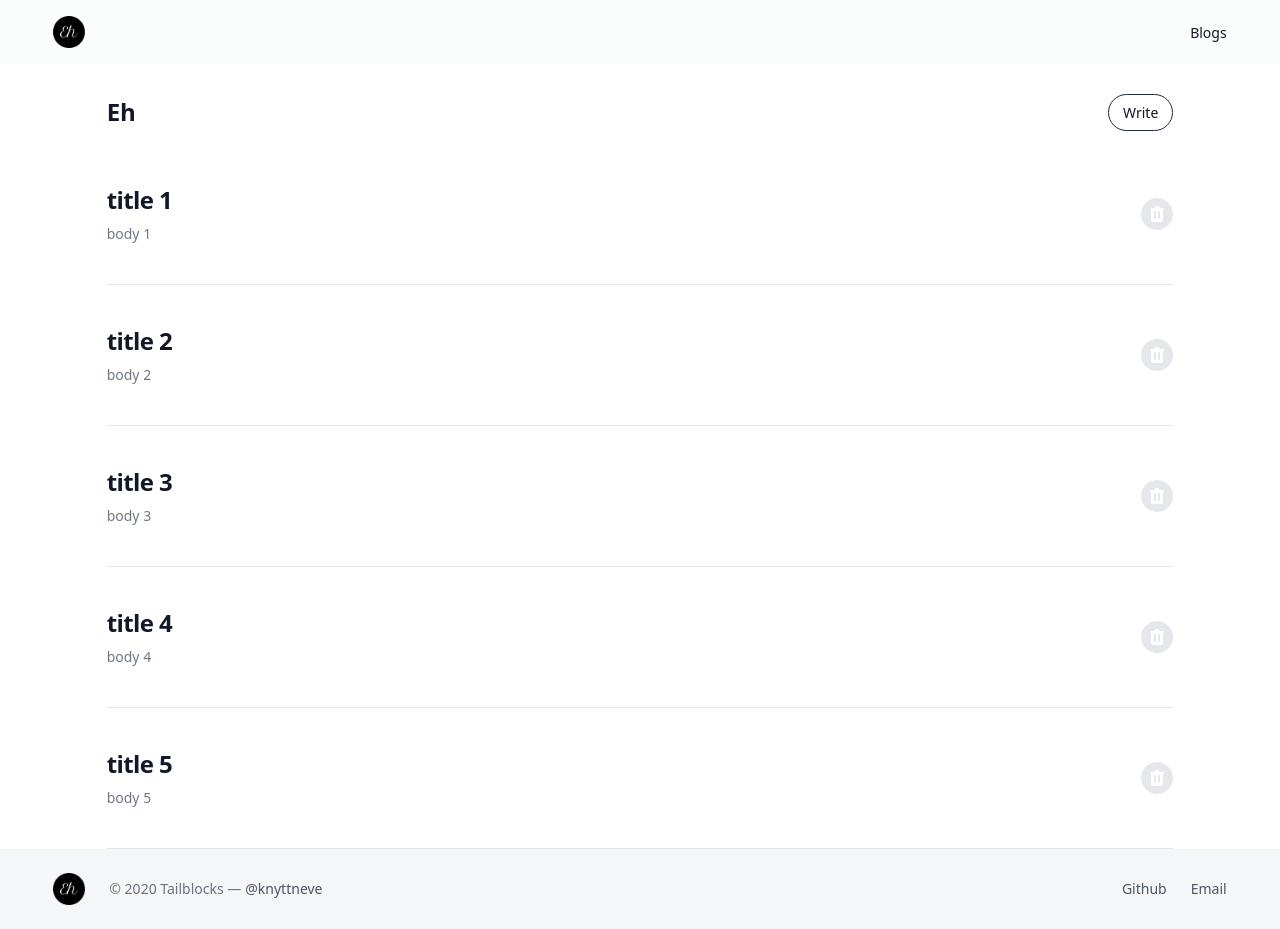
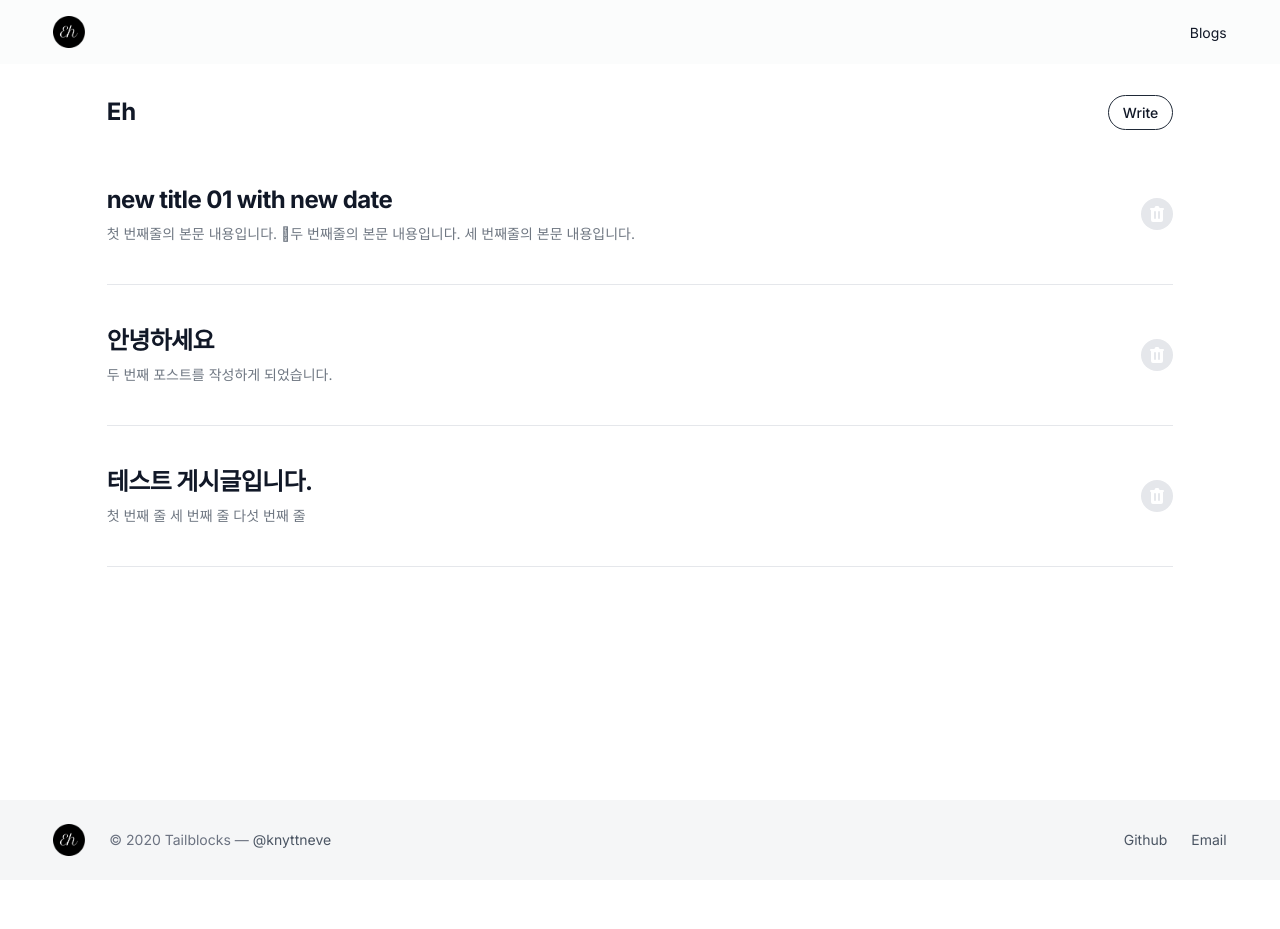
Before and after one commit to Hyeun9991/Next-Blog-01, a Next.js app: page /blogs in a window 1280 px wide. After the commit the page ends 880 px from the top, so only its background shows below. Built offline with nearby package versions, Linux system fonts and the light colour scheme; data requests are answered from the project's data file.

Commit message:
포스트를 db에 저장할때 작성날짜를 추가로 저장, 디테일페이지 화면에 작성날짜 출력

```diff
--- a/components/BlogForm.tsx
+++ b/components/BlogForm.tsx
@@ -12,6 +12,7 @@ const BlogForm = () => {
       .post('http://localhost:3001/posts', {
         title,
         body,
+        createdAt: Date.now(),
       })
       .then(() => {
         // db에 성공적으로 데이터를 보내면 포스트 리스트 페이지로 이동
--- a/db.json
+++ b/db.json
@@ -1,29 +1,22 @@
 {
   "posts": [
     {
-      "title": "title 1",
-      "body": "body 1",
-      "id": 1
+      "title": "new title 01 with new date",
+      "body": "첫 번째줄의 본문 내용입니다.\n\u001d두 번째줄의 본문 내용입니다.\n세 번째줄의 본문 내용입니다.",
+      "createdAt": 1679990318775,
+      "id": 6
     },
     {
-      "title": "title 2",
-      "body": "body 2",
-      "id": 2
+      "title": "안녕하세요",
+      "body": "두 번째 포스트를 작성하게 되었습니다.",
+      "createdAt": 1679990929309,
+      "id": 7
     },
     {
-      "title": "title 3",
-      "body": "body 3",
-      "id": 3
-    },
-    {
-      "title": "title 4",
-      "body": "body 4",
-      "id": 4
-    },
-    {
-      "title": "title 5",
-      "body": "body 5",
-      "id": 5
+      "title": "테스트 게시글입니다.",
+      "body": "첫 번째 줄\n\n세 번째 줄\n\n다섯 번째 줄",
+      "createdAt": 1679991051872,
+      "id": 8
     }
   ]
 }
--- a/pages/_app.tsx
+++ b/pages/_app.tsx
@@ -1,8 +1,20 @@
 import type { AppProps } from 'next/app';
 import '../styles/globals.css';
+import { Inter } from 'next/font/google';
+
+const inter = Inter({ subsets: ['latin'] });
 
 function MyApp({ Component, pageProps }: AppProps) {
-  return <Component {...pageProps} />;
+  return (
+    <>
+      <style jsx global>{`
+        html {
+          font-family: ${inter.style.fontFamily};
+        }
+      `}</style>
+      <Component {...pageProps} />
+    </>
+  );
 }
 
 export default MyApp;
--- a/pages/blogs/[id]/index.tsx
+++ b/pages/blogs/[id]/index.tsx
@@ -8,6 +8,7 @@ interface IPostData {
   title: string;
   body: string;
   id: number;
+  createdAt: number;
 }
 
 interface Props {
@@ -24,6 +25,10 @@ const PostDetailPage: NextPage<Props> = ({ postGetData }) => {
     }
   }, [postGetData]);
 
+  const printDate = (timestamp: number) => {
+    return new Date(timestamp).toLocaleString();
+  };
+
   // 로딩중이면 로딩스피너를 화면에 출력
   if (loading) {
     return <LoadingSpinner />;
@@ -31,8 +36,17 @@ const PostDetailPage: NextPage<Props> = ({ postGetData }) => {
 
   return (
     <Layout>
-      <h1 className="text-2xl font-bold text-gray-900">{postGetData.title}</h1>
-      <p className="text-sm">{postGetData.body}</p>
+      <h1 className="text-3xl font-bold text-gray-900 mb-2">
+        {postGetData.title}
+      </h1>
+      <p className="text-sm text-gray-500 mb-8">
+        {printDate(postGetData.createdAt)}
+      </p>
+      <pre
+        className="text-gray-900 text-md outline-none	 focus:ring-gray-500 focus:border-gray-500 block w-full dark:bg-gray-700 dark:border-gray-600 dark:placeholder-gray-400 dark:text-white dark:focus:ring-gray-500 dark:focus:border-gray-500"
+      >
+        {postGetData.body}
+      </pre>
     </Layout>
   );
 };
```
